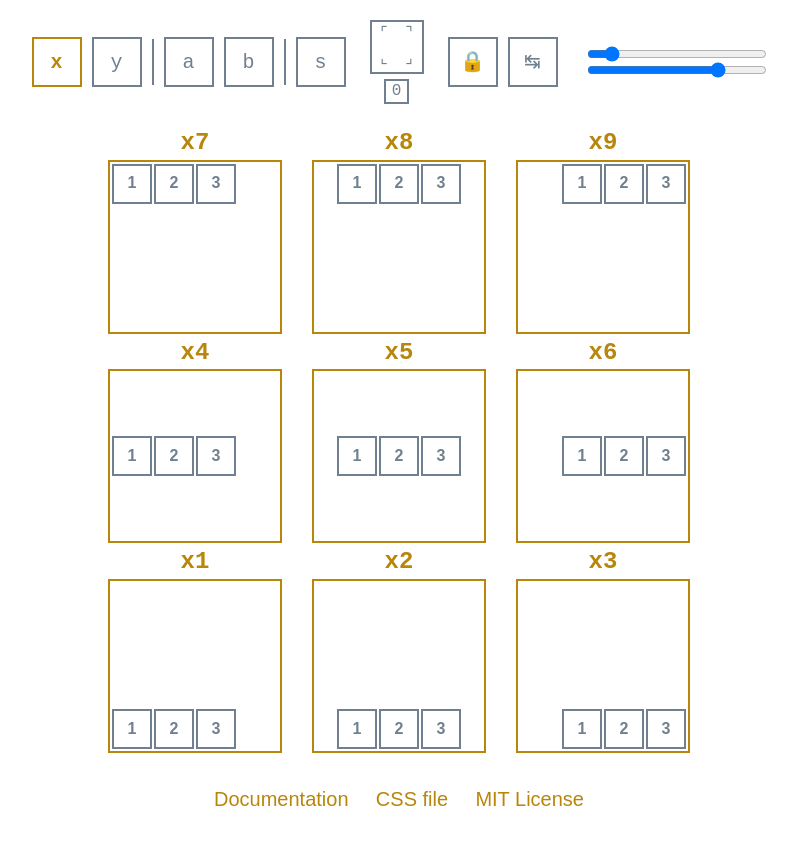
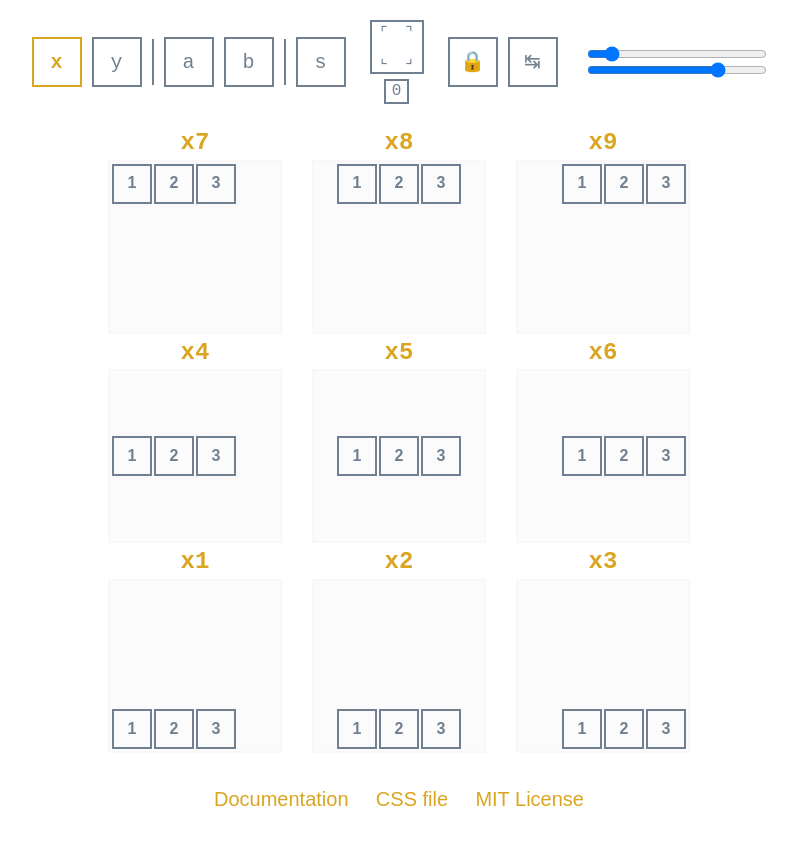
Before and after one commit to dherault/flexpad, a website: page index.html in a window 1280 px wide. Shown: the part 101-952 px from the top of the page, without its empty margins (241-1038 px from the left). Drawn offline with nearby package versions, Linux system fonts and the light colour scheme.

Commit message:
demo: design

```diff
--- a/index.html
+++ b/index.html
@@ -20,10 +20,10 @@
       }
       h1 {
         margin: 40px 0 35px 0;
-        color: DarkGoldenRod;
+        color: GoldenRod;
       }
       a {
-        color: DarkGoldenRod;
+        color: GoldenRod;
         text-decoration: none;
       }
       a:hover {
@@ -53,7 +53,7 @@
         font-weight: bold;
         font-family: monospace;
         text-align: center;
-        color: DarkGoldenRod;
+        color: GoldenRod;
       }
       input {
         min-width: 180px;
@@ -105,8 +105,8 @@
       }
       .button-active {
         font-weight: bold;
-        color: DarkGoldenRod;
-        border-color: DarkGoldenRod;
+        color: GoldenRod;
+        border-color: GoldenRod;
       }
       .lock {
         border: none;
@@ -122,7 +122,8 @@
       .container {
         margin-top: 3px;
         padding: 1px;
-        border: 2px solid DarkGoldenRod;
+        background-color: rgba(238, 238, 238, 0.25);
+        border: 2px solid rgba(238, 238, 238, 0.30);
       }
       .y-locked {
         height: 174px;
@@ -289,10 +290,10 @@
         activateButton(br, d === 'r')
         activateButtonLock(xLocked, true)
         activateButtonLock(yLocked, false)
-        divWrap.style.borderTopColor = d[0] === 't' ? 'DarkGoldenRod' : 'SlateGray';
-        divWrap.style.borderRightColor = d[1] === 'r' ? 'DarkGoldenRod' : 'SlateGray';
-        divWrap.style.borderBottomColor = d[0] === 'b' ? 'DarkGoldenRod' : 'SlateGray';
-        divWrap.style.borderLeftColor = d[1] === 'l' ? 'DarkGoldenRod' : 'SlateGray';
+        divWrap.style.borderTopColor = d[0] === 't' ? 'GoldenRod' : 'SlateGray';
+        divWrap.style.borderRightColor = d[1] === 'r' ? 'GoldenRod' : 'SlateGray';
+        divWrap.style.borderBottomColor = d[0] === 'b' ? 'GoldenRod' : 'SlateGray';
+        divWrap.style.borderLeftColor = d[1] === 'l' ? 'GoldenRod' : 'SlateGray';
       }
 
       const onclick = ((el, fn) => el.onclick = () => fn() + '' && render())
```
